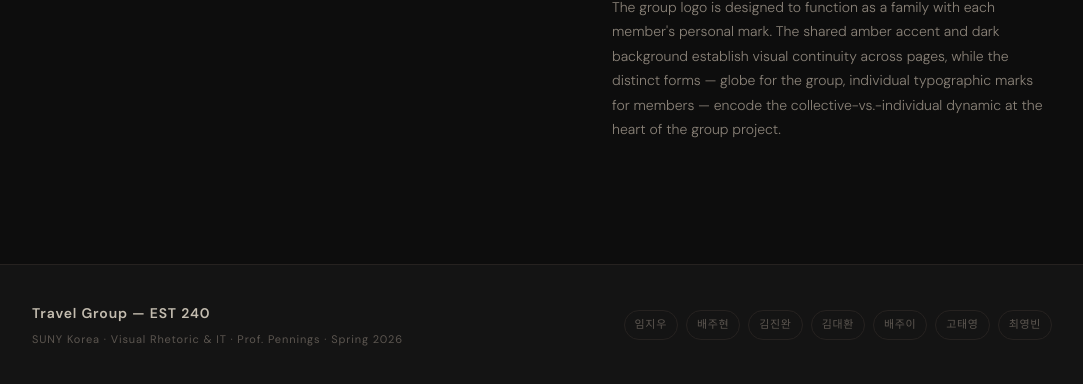
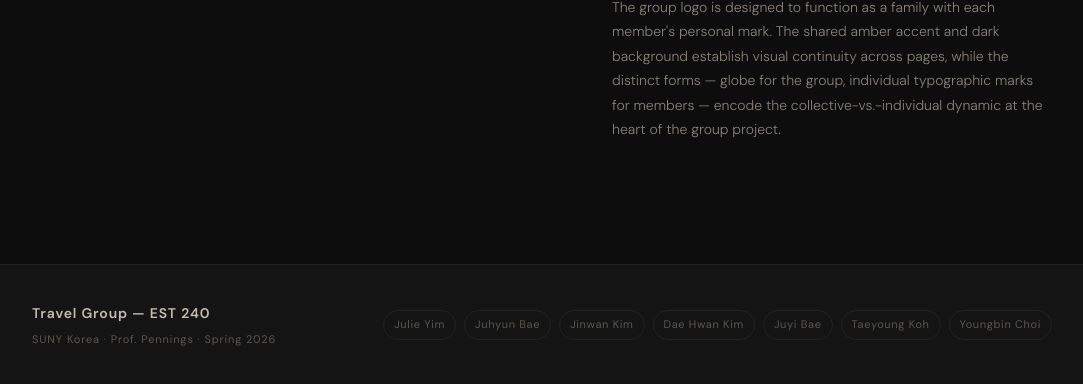
Before and after one commit to youngbinchoi1/est240_travel, a plain HTML site: page logo.html in a window 1280 px wide. Shown: the part 1054-1438 px from the top of the page, without its empty margins (98-1181 px from the left). Drawn offline with Linux system fonts and the light colour scheme.

Commit message:
Update logo.html

```diff
--- a/logo.html
+++ b/logo.html
@@ -266,16 +266,16 @@ footer { background: var(--bg-2); border-top: 1px solid var(--line); }
   <div class="footer-inner">
     <div class="footer-brand">
       <div class="footer-title">Travel Group — EST 240</div>
-      <div class="footer-meta">SUNY Korea · Visual Rhetoric &amp; IT · Prof. Pennings · Spring 2026</div>
+      <div class="footer-meta">SUNY Korea · Prof. Pennings · Spring 2026</div>
     </div>
     <div class="footer-members">
-      <span class="footer-member-dot">임지우</span>
-      <span class="footer-member-dot">배주현</span>
-      <span class="footer-member-dot">김진완</span>
-      <span class="footer-member-dot">김대환</span>
-      <span class="footer-member-dot">배주이</span>
-      <span class="footer-member-dot">고태영</span>
-      <span class="footer-member-dot">최영빈</span>
+      <span class="footer-member-dot">Julie Yim</span>
+      <span class="footer-member-dot">Juhyun Bae</span>
+      <span class="footer-member-dot">Jinwan Kim</span>
+      <span class="footer-member-dot">Dae Hwan Kim</span>
+      <span class="footer-member-dot">Juyi Bae</span>
+      <span class="footer-member-dot">Taeyoung Koh</span>
+      <span class="footer-member-dot">Youngbin Choi</span>
     </div>
   </div>
 </footer>
```
